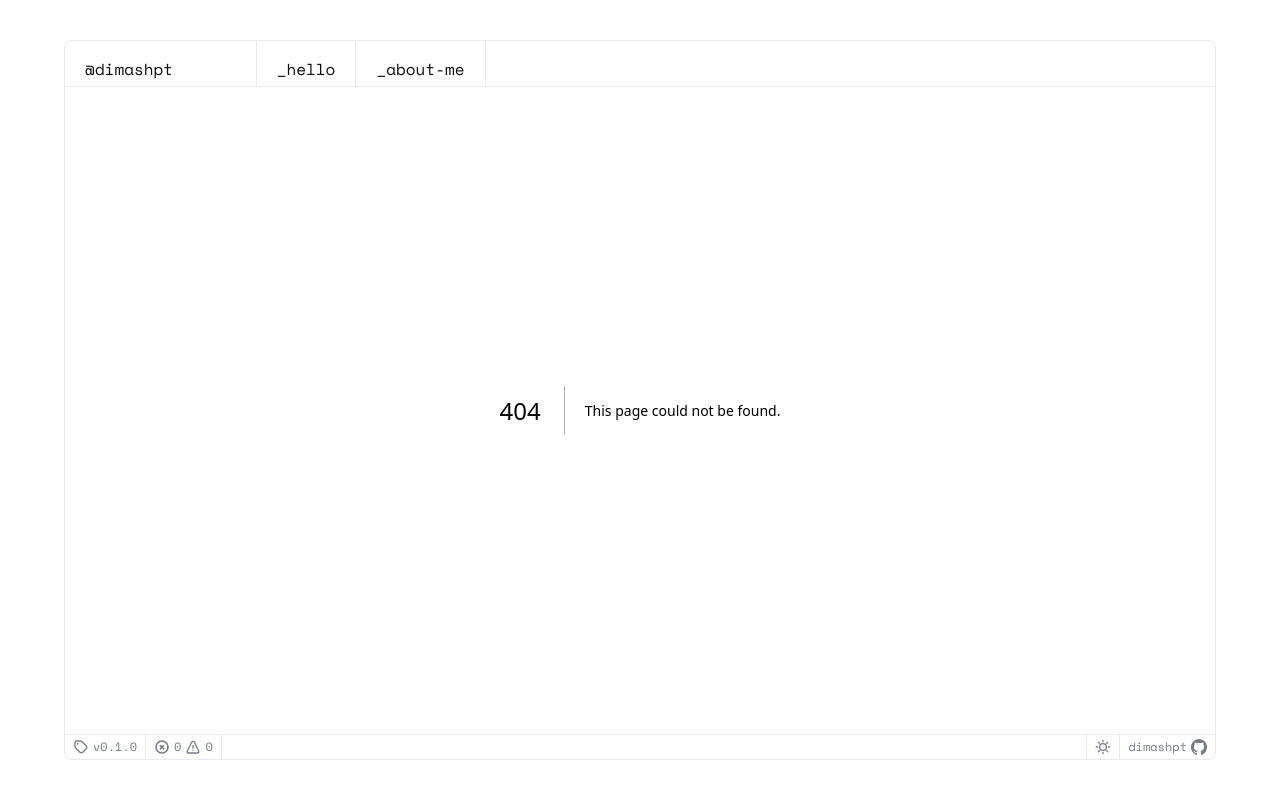
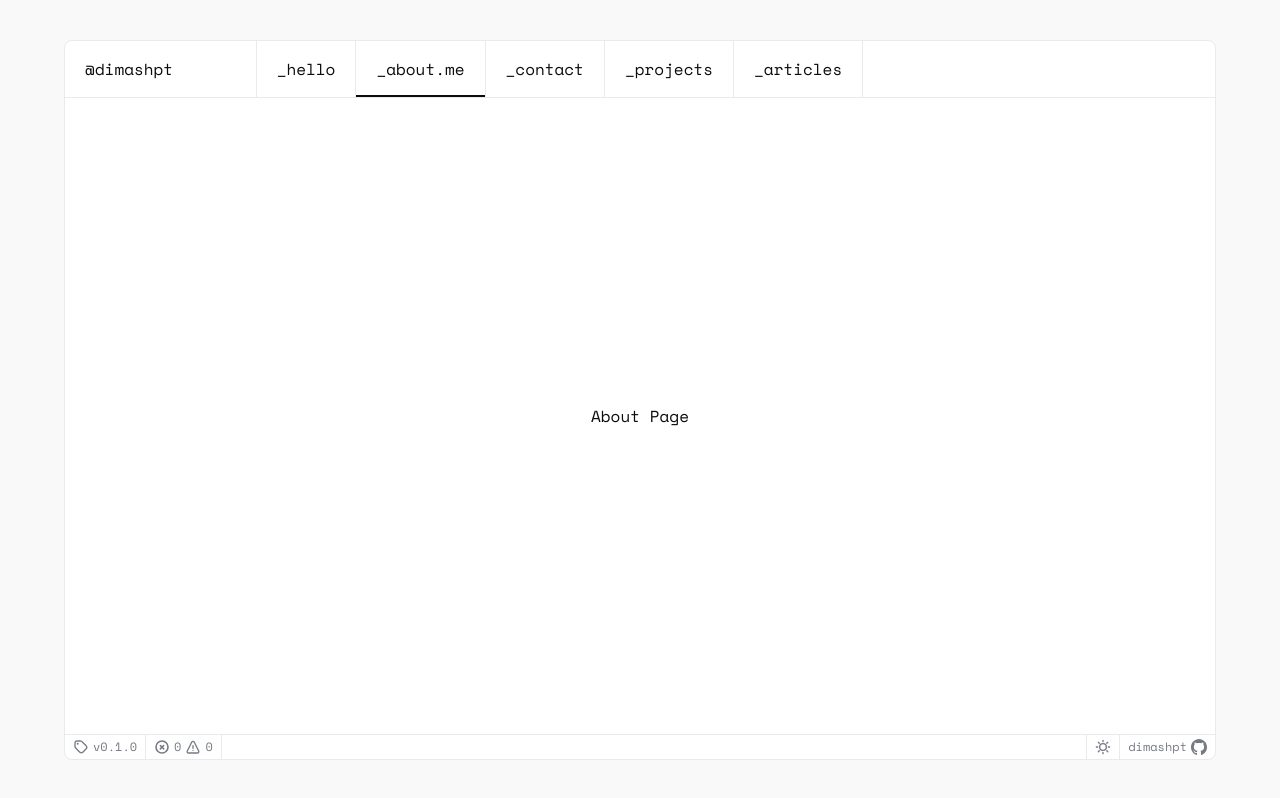
Before and after one commit to dimashpt/dimashpt, a Next.js app: page /about in a window 1280 px wide. Before the commit this address had no page. Built offline with nearby package versions, Linux system fonts and the light colour scheme.

Commit message:
feat: adding dummy pages

```diff
--- /dev/null
+++ b/src/app/about/page.tsx
@@ -0,0 +1,15 @@
+import { Metadata } from 'next';
+
+export const metadata: Metadata = {
+  title: 'About',
+};
+
+const AboutPage: React.FC = () => {
+  return (
+    <div className="content items-center justify-center">
+      <p>About Page</p>
+    </div>
+  );
+};
+
+export default AboutPage;
--- /dev/null
+++ b/src/app/articles/page.tsx
@@ -0,0 +1,15 @@
+import { Metadata } from 'next';
+
+export const metadata: Metadata = {
+  title: 'Articles',
+};
+
+const ArticlesPage: React.FC = () => {
+  return (
+    <div className="content items-center justify-center">
+      <p>Articles Page</p>
+    </div>
+  );
+};
+
+export default ArticlesPage;
--- /dev/null
+++ b/src/app/contact/page.tsx
@@ -0,0 +1,15 @@
+import { Metadata } from 'next';
+
+export const metadata: Metadata = {
+  title: 'Contact',
+};
+
+const ContactPage: React.FC = () => {
+  return (
+    <div className="content items-center justify-center">
+      <p>Contact Page</p>
+    </div>
+  );
+};
+
+export default ContactPage;
--- /dev/null
+++ b/src/app/projects/page.tsx
@@ -0,0 +1,15 @@
+import { Metadata } from 'next';
+
+export const metadata: Metadata = {
+  title: 'Projects',
+};
+
+const ProjectsPage: React.FC = () => {
+  return (
+    <div className="content items-center justify-center">
+      <p>Projects Page</p>
+    </div>
+  );
+};
+
+export default ProjectsPage;
--- a/src/components/organisms/header.tsx
+++ b/src/components/organisms/header.tsx
@@ -14,7 +14,10 @@ export const Header: React.FC = () => {
       <div className="md:col-span-9 lg:col-span-10 flex items-center justify-between">
         <NavMenu>
           <NavItem href="/">_hello</NavItem>
-          <NavItem href="/about">_about-me</NavItem>
+          <NavItem href="/about">_about.me</NavItem>
+          <NavItem href="/contact">_contact</NavItem>
+          <NavItem href="/projects">_projects</NavItem>
+          <NavItem href="/articles">_articles</NavItem>
         </NavMenu>
       </div>
     </nav>
```
